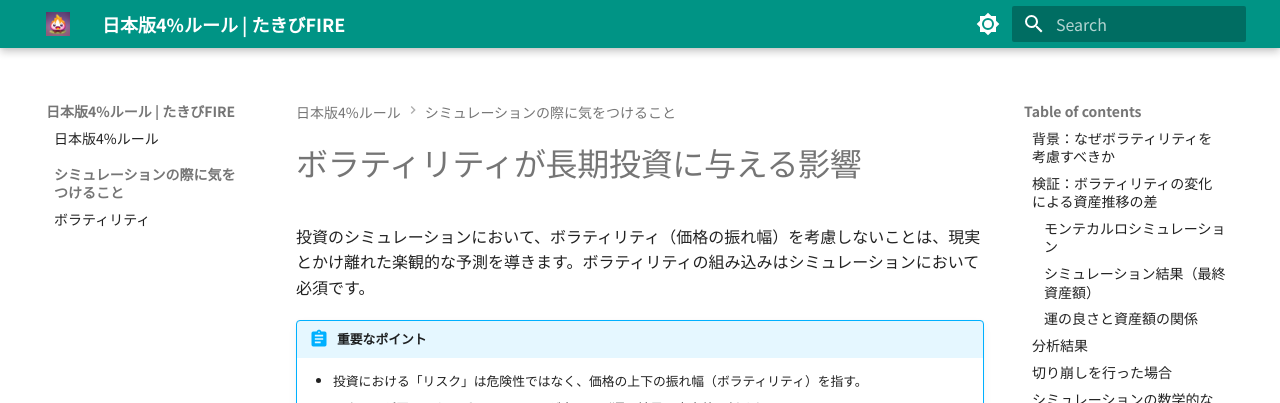
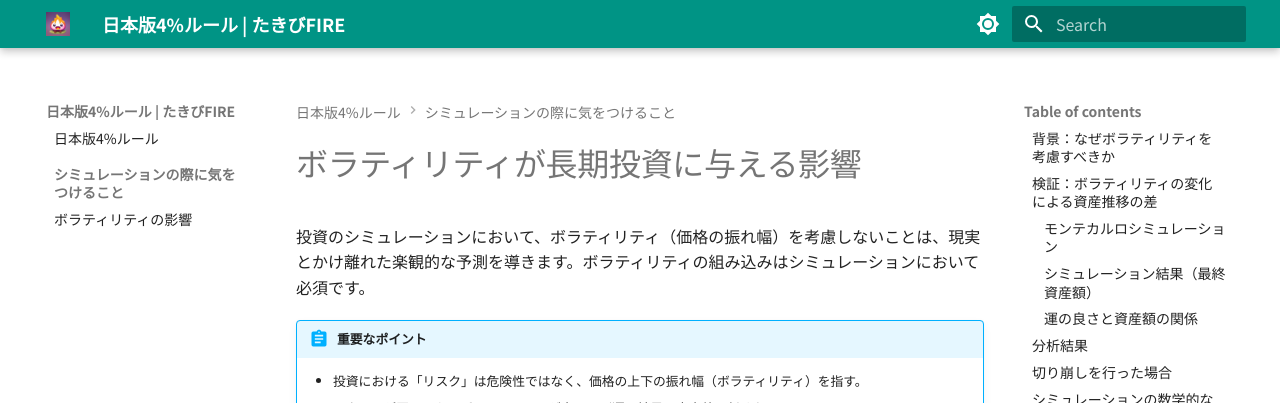
Before and after one commit to TakibiFire/JapaneseTrinityStudy, an MkDocs documentation site: the page built from docs/volatility.md, in a window 1280 px wide. Shown: the top 403 px of the page. Built offline with MkDocs 1.6.1 and Material for MkDocs 9.7.7, drawn with Linux system fonts in a browser that asks for light colours.

Commit message:
Update the output directories of src/volatility_comp_main.py to docs/imgs/volatility and docs/data/volatility.

```diff
--- a/docs/volatility.md
+++ b/docs/volatility.md
@@ -25,25 +25,25 @@
 
 実際にどのような値動きをするのか見てみましょう。ボラティリティ0%の資産推移はこちらです。
 
-![ボラティリティ0%の資産推移](imgs/volatility_paths_0.svg)
+![ボラティリティ0%の資産推移](imgs/volatility/paths_0.svg)
 
 価格の変動がないため、すべての試行が同じ経路をたどり、一直線に資産が増加します。これは現実にはあり得ない、理想的な状況を仮定した場合の結果です。
 
 現実の株式相場に近い、ボラティリティ17%の資産推移を確認します。
 
-![ボラティリティ17%の資産推移](imgs/volatility_paths_17.svg)
+![ボラティリティ17%の資産推移](imgs/volatility/paths_17.svg)
 
 試行ごとに値動きが大きく異なり、最終的な資産額に巨大なばらつきが生じています。一直線に増えることはなく、長期的に低迷する期間や、逆に急激に上昇する期間が含まれます。
 
 次に、30年後の資産額の分布をボラティリティ別に比較したヒストグラムを示します。
 
-![30年後の資産分布の比較](imgs/volatility_hist_30y.svg)
+![30年後の資産分布の比較](imgs/volatility/hist_30y.svg)
 
 ボラティリティ0%の場合は全てのケースで8億円になるので、グラフからは除外してあります。ボラティリティが高くなるにつれて分布が左側（資産額が少ない方向）に偏りながら、右側（資産額が多い方向）へ長く裾野が広がっていく様子がわかります。
 
 さらに、年率7%・ボラティリティ15%の設定で、運用期間（10年〜50年）による分布の変化を示した結果が以下の図です。
 
-![10年〜50年後の資産分布の推移](imgs/volatility_hist_years.svg)
+![10年〜50年後の資産分布の推移](imgs/volatility/hist_years.svg)
 
 運用期間が長くなるほど、結果のばらつき（リスク）はさらに拡大し、不確実性が高まっていくことが確認できます。つまり、運が良ければ資産が大きく増える可能性はありますが、そうならない確率のほうが高いです。
 
@@ -51,7 +51,7 @@
 
 さて、運の良さごとに実際の50年後の資産額を見てみましょう。
 
-{!data/volatility_result.md!}
+{!data/volatility/result.md!}
 
 このように結果がブレるのは、価格が下落した際に元の水準に戻るためには、下落率よりも大きな上昇率が必要になる（例：50%下落すると100%の上昇が必要）という数学的性質があるためです。ボラティリティが高いほど、この「負の複利効果」が強まり、全体の中央値が押し下げられます。
 
@@ -60,7 +60,7 @@
 ### 運の良さと資産額の関係
 横軸に運の良さ（パーセンタイル）、縦軸に50年後の最終資産額（対数スケール）を示した結果はこちらです。
 
-![ボラティリティによる最終資産の比較](imgs/volatility_comp_result.svg)
+![ボラティリティによる最終資産の比較](imgs/volatility/comp_result.svg)
 
 横軸は、シミュレーション結果を最も不運なケース（左端）から最も強運なケース（右端）まで並べたものです。右端5%のケースでは資産は100億円を超え、資産が100倍になることを示しています。
 
@@ -68,11 +68,11 @@
 
 **資産が10倍になる確率**
 
-{!data/volatility_prob_10x.md!}
+{!data/volatility/prob_10x.md!}
 
 **資産が100倍になる確率**
 
-{!data/volatility_prob_100x.md!}
+{!data/volatility/prob_100x.md!}
 
 表から分かるように、資産が10倍程度に増える（適度な成功）確率はボラティリティが低い方が高いです。一方で、資産が100倍に達する（大成功）確率はボラティリティが高い方が高くなります。
 
@@ -95,13 +95,13 @@
 
 これまでのシミュレーションは「運用のみ」で取り崩しを行わないケースでしたが、運用しながら定期的に一定額を取り崩す場合、ボラティリティの影響はさらに大きくなります。インフレや税金を考慮せず、毎年300万円を定額で取り崩した場合 (つまり3%ルール) のシミュレーションを行った結果はこちらです。
 
-{!data/volatility_withdrawal_result.md!}
+{!data/volatility/withdrawal_result.md!}
 
 0.0億円という数字が見えますが、**これはシミュレーションの途中で資産が枯渇している場合です**。ボラティリティ=0%だと決して資金は枯渇しないどころか16.9億まで増えるわけですが、ボラティリティが高ければ高いほど資産枯渇の割合が高まるのがわかりますね。
 
 グラフで見てみましょう。
 
-![ボラティリティによる最終資産の比較（取り崩しあり）](imgs/volatility_withdrawal_result.svg)
+![ボラティリティによる最終資産の比較（取り崩しあり）](imgs/volatility/withdrawal_result.svg)
 
 左下の、y=0.0001のラインに接してしまっている部分は資産枯渇の状況です。
 
--- a/mkdocs.yml
+++ b/mkdocs.yml
@@ -91,4 +91,4 @@
 nav:
   - 日本版4%ルール: index.md
   - シミュレーションの際に気をつけること:
-    - ボラティリティ: volatility.md
+    - ボラティリティの影響: volatility.md
```
Also changed, not shown: docs/data/volatility/prob_100x.md (renamed from docs/data/volatility_prob_100x.md), docs/data/volatility/prob_10x.md (renamed from docs/data/volatility_prob_10x.md), docs/data/volatility/result.md (renamed from docs/data/volatility_result.md), docs/data/volatility/withdrawal_result.md (renamed from docs/data/volatility_withdrawal_result.md), docs/imgs/volatility/comp_result.svg (renamed from docs/imgs/volatility_comp_result.svg), docs/imgs/volatility/hist_30y.svg (renamed from docs/imgs/volatility_hist_30y.svg), docs/imgs/volatility/hist_years.svg (renamed from docs/imgs/volatility_hist_years.svg), docs/imgs/volatility/paths_0.svg (renamed from docs/imgs/volatility_paths_0.svg), docs/imgs/volatility/paths_17.svg (renamed from docs/imgs/volatility_paths_17.svg), docs/imgs/volatility/withdrawal_result.svg (renamed from docs/imgs/volatility_withdrawal_result.svg), 2 other files.
